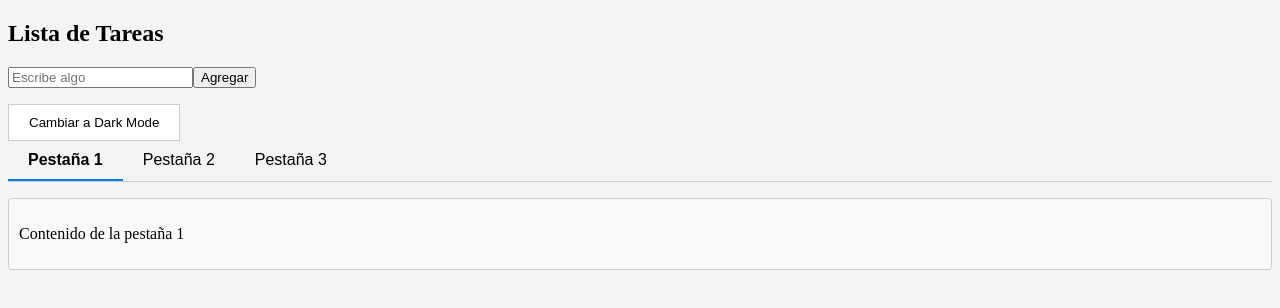
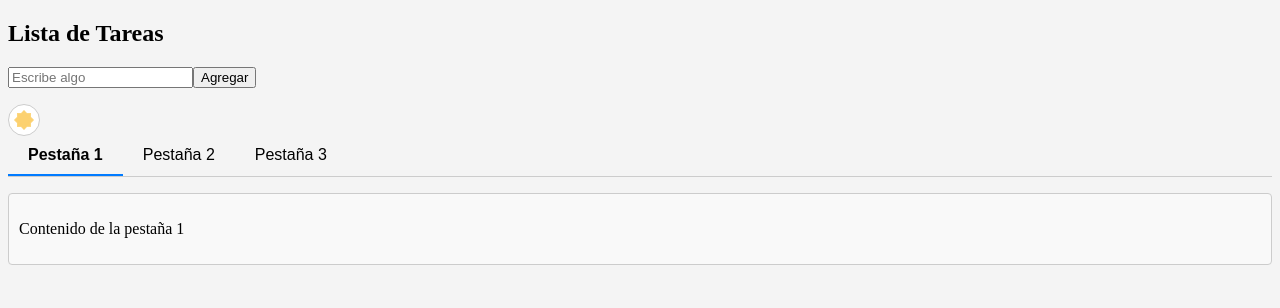
Before and after one commit to Antonio-GC/taskList, a React (Vite) app: page / in a window 1280 px wide. Shown: the top 308 px of the page. Built offline with nearby package versions, Linux system fonts and the light colour scheme.

Commit message:
Enhance ButtonToggle with icons

```diff
--- a/src/App.jsx
+++ b/src/App.jsx
@@ -3,6 +3,8 @@ import ListComponent from './components/ListComponents'
 import ThemeToggleButton from './components/ThemeToggleButton';
 import { useTheme } from './context/ThemeContext';
 import Tabs from './atoms/Tab';
+import Moon from './icons/Moon';
+import Sun from './icons/sun';
 
 function App() {
 
@@ -15,6 +17,7 @@ function App() {
   }, [theme]);
   return (
     <>
+
       <ListComponent/>
       <ThemeToggleButton/>
       <Tabs>
--- a/src/components/ThemeToggleButton/index.jsx
+++ b/src/components/ThemeToggleButton/index.jsx
@@ -1,5 +1,7 @@
 import React from 'react';
 import { useTheme } from '../../context/ThemeContext'; // Importar el contexto
+import Sun from '../../icons/Sun/index'; // Importar el ícono Sun
+import Moon from '../../icons/Moon'; // Importar el ícono Moon
 
 const ThemeToggleButton = () => {
   const { theme, toggleTheme } = useTheme();
@@ -8,14 +10,26 @@ const ThemeToggleButton = () => {
     <button
       onClick={toggleTheme}
       style={{
-        padding: '10px 20px',
+        padding: '5px 5px',
         backgroundColor: theme === 'light' ? '#fff' : '#333',
         color: theme === 'light' ? '#000' : '#fff',
         border: '1px solid #ccc',
         cursor: 'pointer',
+        borderRadius:"50%",
+        display: 'flex',
+        alignItems: 'center',
+        gap: '10px',
       }}
     >
-      Cambiar a {theme === 'light' ? 'Dark' : 'Light'} Mode
+      {theme === 'light' ? (
+        <>
+          <Sun width={20} height={20} />
+        </>
+      ) : (
+        <>
+          <Moon width={20} height={20} />
+        </>
+      )}
     </button>
   );
 };
--- /dev/null
+++ b/src/icons/Moon/index.jsx
@@ -0,0 +1,29 @@
+import React from 'react';
+import PropTypes from 'prop-types';
+
+const Moon = ({ width = 24, height = 24, fill = '#ce910d', style = {}, ...props }) => (
+  <svg
+    xmlns="http://www.w3.org/2000/svg"
+    viewBox="0 0 24 24"
+    width={width}
+    height={height}
+    fill={fill}
+    style={{ display: 'block', ...style }} // Añade estilos predeterminados y permite sobrescribir
+    role="img"
+    aria-label="Moon icon"
+    {...props} // Propagación de propiedades adicionales
+  >
+    <path
+      d="M12 22c5.523 0 10-4.477 10-10 0-.463-.694-.54-.933-.143a6.5 6.5 0 1 1-8.924-8.924C12.54 2.693 12.463 2 12 2 6.477 2 2 6.477 2 12s4.477 10 10 10Z"
+    />
+  </svg>
+);
+
+Moon.propTypes = {
+  width: PropTypes.number,
+  height: PropTypes.number,
+  fill: PropTypes.string,
+  style: PropTypes.object,
+};
+
+export default Moon;
--- /dev/null
+++ b/src/icons/Sun/index.jsx
@@ -0,0 +1,34 @@
+import React from 'react';
+import PropTypes from 'prop-types';
+
+const Sun = ({ width = 24, height = 24, fill = '#FCD170', style = {}, ...props }) => (
+  <svg
+    xmlns="http://www.w3.org/2000/svg"
+    viewBox="0 0 1024 1024"
+    width={width}
+    height={height}
+    fill={fill}
+    style={{ display: 'block', ...style }} // Estilo base con opciones de sobrescritura
+    role="img"
+    aria-label="Sun icon"
+    {...props} // Propagación de props adicionales
+  >
+    <path
+      d="m861 656.7 144.6-144.6L861 367.6V163.1H656.6L512 18.6 367.4 163.1H163v204.5L18.4 512.1 163 656.7v204.4h204.4L512 1005.7l144.6-144.6H861z"
+    />
+    <path d="M512 1015.7c-2.6 0-5.1-1-7.1-2.9L363.3 871.1H163c-5.5 0-10-4.5-10-10V660.8L11.4 519.2c-1.9-1.9-2.9-4.4-2.9-7.1 0-2.7 1.1-5.2 2.9-7.1L153 363.4V163.1c0-5.5 4.5-10 10-10h200.3L504.9 11.5c1.9-1.9 4.4-2.9 7.1-2.9s5.2 1.1 7.1 2.9l141.6 141.6H861c5.5 0 10 4.5 10 10v200.3L1012.6 505c1.9 1.9 2.9 4.4 2.9 7.1 0 2.7-1.1 5.2-2.9 7.1L871 660.8v200.3c0 5.5-4.5 10-10 10H660.7l-141.6 141.6c-2 2-4.5 3-7.1 3zM173 851.1h194.4c2.7 0 5.2 1.1 7.1 2.9L512 991.6l137.5-137.5c1.9-1.9 4.4-2.9 7.1-2.9H851V656.7c0-2.7 1.1-5.2 2.9-7.1l137.5-137.5-137.5-137.5c-1.9-1.9-2.9-4.4-2.9-7.1V173.1H656.6c-2.7 0-5.2-1.1-7.1-2.9L512 32.7 374.5 170.2c-1.9 1.9-4.4 2.9-7.1 2.9H173v194.4c0 2.7-1.1 5.2-2.9 7.1L32.6 512.1l137.5 137.5c1.9 1.9 2.9 4.4 2.9 7.1v194.4z" />
+    <path
+      d="M254.2 512.1a257.8 257.8 0 1 0 515.6 0 257.8 257.8 0 1 0-515.6 0Z"
+    />
+    <path d="M512 779.9c-71.5 0-138.8-27.9-189.4-78.4-50.6-50.6-78.4-117.8-78.4-189.4s27.9-138.8 78.4-189.4c50.6-50.6 117.8-78.4 189.4-78.4 71.5 0 138.8 27.9 189.4 78.4 50.6 50.6 78.4 117.8 78.4 189.4S752 650.9 701.4 701.5 583.5 779.9 512 779.9zm0-515.6c-66.2 0-128.4 25.8-175.2 72.6-46.8 46.8-72.6 109-72.6 175.2s25.8 128.4 72.6 175.2c46.8 46.8 109 72.6 175.2 72.6 66.2 0 128.4-25.8 175.2-72.6 46.8-46.8 72.6-109 72.6-175.2S734 383.7 687.2 336.9c-46.8-46.8-109-72.6-175.2-72.6z" />
+  </svg>
+);
+
+Sun.propTypes = {
+  width: PropTypes.number,
+  height: PropTypes.number,
+  fill: PropTypes.string,
+  style: PropTypes.object,
+};
+
+export default Sun;
```
